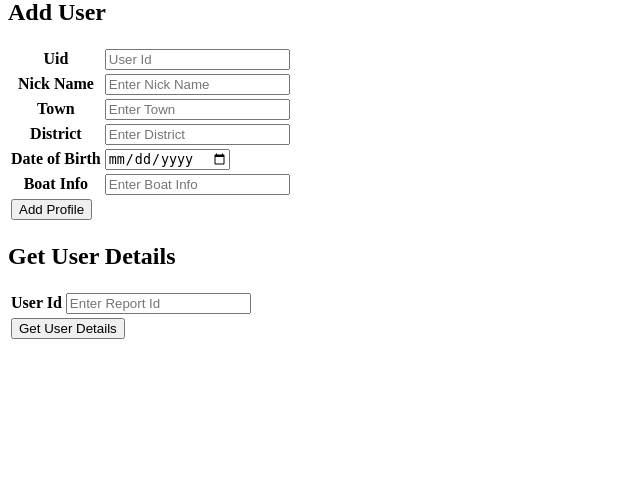
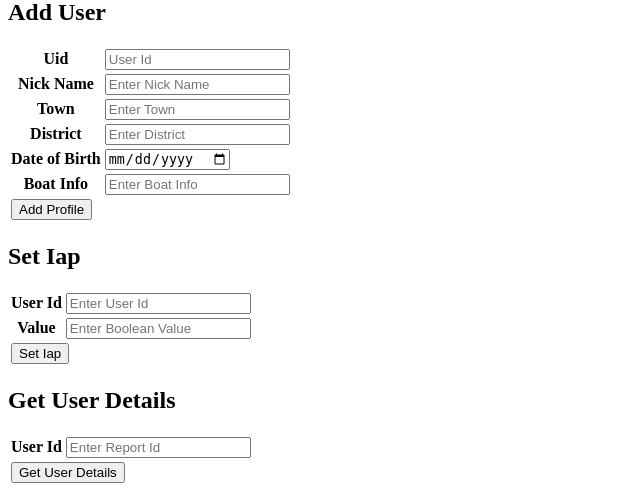
Before and after one commit to stoic1979/BoatServer, a Flask app: page /api_demo in a window 1280 px wide. Shown: the part 1478-1972 px from the top of the page, without its empty margins (0-640 px from the left). Before the commit the page ends 1817 px from the top, so only its background shows below. Run offline with Flask 2, Linux system fonts and the light colour scheme.

Commit message:
user iap

```diff
--- a/server.py
+++ b/server.py
@@ -288,6 +288,33 @@ def add_profile():
 
     return json.dumps(ret)
 
+@app.route("/set_iap", methods=['POST'])
+def set_iap():
+    ret = {"err": 0, "msg": "IAP is saved in Usesr profile"}
+    try:
+        user_id = int(request.form["user_id"])
+        value = int(request.form["value"])
+        user = User.query.filter_by(id=user_id).first()
+        if not user:
+            ret["err"] = 2
+            ret["msg"] = "User not found with given id=%d" % user_id
+        else:
+            user.value = value
+
+            # save and update user
+            db.session.add(user)
+            db.session.commit()
+            ret["User Id"] = user_id
+            ret["Flag Value"] = user.value
+    except Exception as exp:
+        print ("exp:", exp)
+        print(traceback.format_exc())
+        ret["err"] = 1
+        ret["msg"] = "Got exception %s" % exp
+    return json.dumps(ret)
+
+
+
 @app.route("/get_user", methods=['POST'])
 def get_user():
     print ("+++====+get_user+==>>:", request.form)
@@ -304,7 +331,7 @@ def get_user():
 
 def get_report_like_count(report_id):
     counter = 0
-    likesreport = Likes.query.filter_by(value=1).all()
+    likesreport = Likes.query.filter_by(value=1).filter_by(report=report_id).all()
 
     for likes in likesreport:
         if report_id == likes.report:
@@ -342,21 +369,29 @@ def get_like_count():
 
 @app.route("/add_like", methods=['POST'])
 def add_like():
+    ret = {"error": 0}
     try:
-        likeReportId = int(request.form['report_id'])
-        likeUserId = int(request.form['user_id'])
+        report_id = int(request.form['report_id'])
+        user_id = int(request.form['user_id'])
         value = int(request.form['value'])
-        #like = Likes(likeReportId, likeUserId, value)
-        if Likes.query.filter_by(user=likeUserId).all():
-            print "User is already exist"
+
+        # check if like for same report exists by this user
+        like = Likes.query.filter_by(user=user_id).filter_by(report=report_id).first()
+        if like:
+            print "[add_like] User already had liked/disliked this report"
+            like.value = value
         else:
-            like = Likes(likeReportId, likeUserId, value)
-            db.session.add(like)
-            db.session.commit()
+            like = Likes(report_id, user_id, value)
+
+        db.session.add(like)
+        db.session.commit()
+        ret["msg"] = "The Like is added successfully"
     except Exception as exp:
         print ("exp:", exp)
         print(traceback.format_exc())
-    return "Likes Add"
+        ret["error"] = 1
+        ret["msg"] = "Got exception: %s" % exp
+    return json.dumps(ret)
 
 
 def get_user_like_count(user_id):
@@ -396,17 +431,28 @@ def user_likes_dislikes():
 
 @app.route("/add_thanks", methods=['POST'])
 def add_thanks():
+    ret = {"error": 0}
     try:
         report_id = request.form['thanks_report_id']
         user_id = request.form['thanks_user_id']
         flag_value = request.form['flag_value']
-        thanks = Thanks(report_id, user_id, flag_value)
+
+        # check if flag for same report exists by this user
+        thanks = Thanks.query.filter_by(user=user_id).filter_by(report=report_id).first()
+        if thanks:
+            print "[add_thanks] User already had liked/disliked this report"
+            thanks.value = flag_value
+        else:
+            thanks = Thanks(report_id, user_id, flag_value)
         db.session.add(thanks)
         db.session.commit()
+        ret["msg"] = "The Flag is added successfully"
     except Exception as exp:
         print ("exp:", exp)
         print(traceback.format_exc())
-    return "Thanks Added"
+        ret["error"] = 1
+        ret["msg"] = "Got exception: %s" % exp
+    return json.dumps(ret)
 
 
 @app.route("/total_thanks", methods=['POST'])
--- a/templates/api_demo.html
+++ b/templates/api_demo.html
@@ -301,6 +301,31 @@
             </table>
         </form>
 
+
+        <!-- ++++++++++++++++++++++++++++++++++ set iap ++++++++++++++++++++++++++++++  -->
+
+        <h2>Set Iap</h2>
+        <form method="post" action="/set_iap">
+            <table>
+                <tr>
+                    <th>User Id</th>
+                    <td>
+                        <input type="text" name="user_id" placeholder="Enter User Id">
+                    </td>
+                </tr>
+                <tr>
+                    <th>Value</th>
+                    <td>
+                        <input type="text" name="value" placeholder="Enter Boolean Value">
+                    </td>
+                </tr>
+                <tr>
+                    <td colspan="2"><input type="submit" value="Set Iap">
+                </tr>
+            </table>
+        </form>
+
+
         <!-- ++++++++++++++++++++++++++++++++++ Get User Details ++++++++++++++++++++++++++++++  -->
 
         <h2>Get User Details</h2>
```
Also changed, not shown: models.py (+6 -4 lines).
